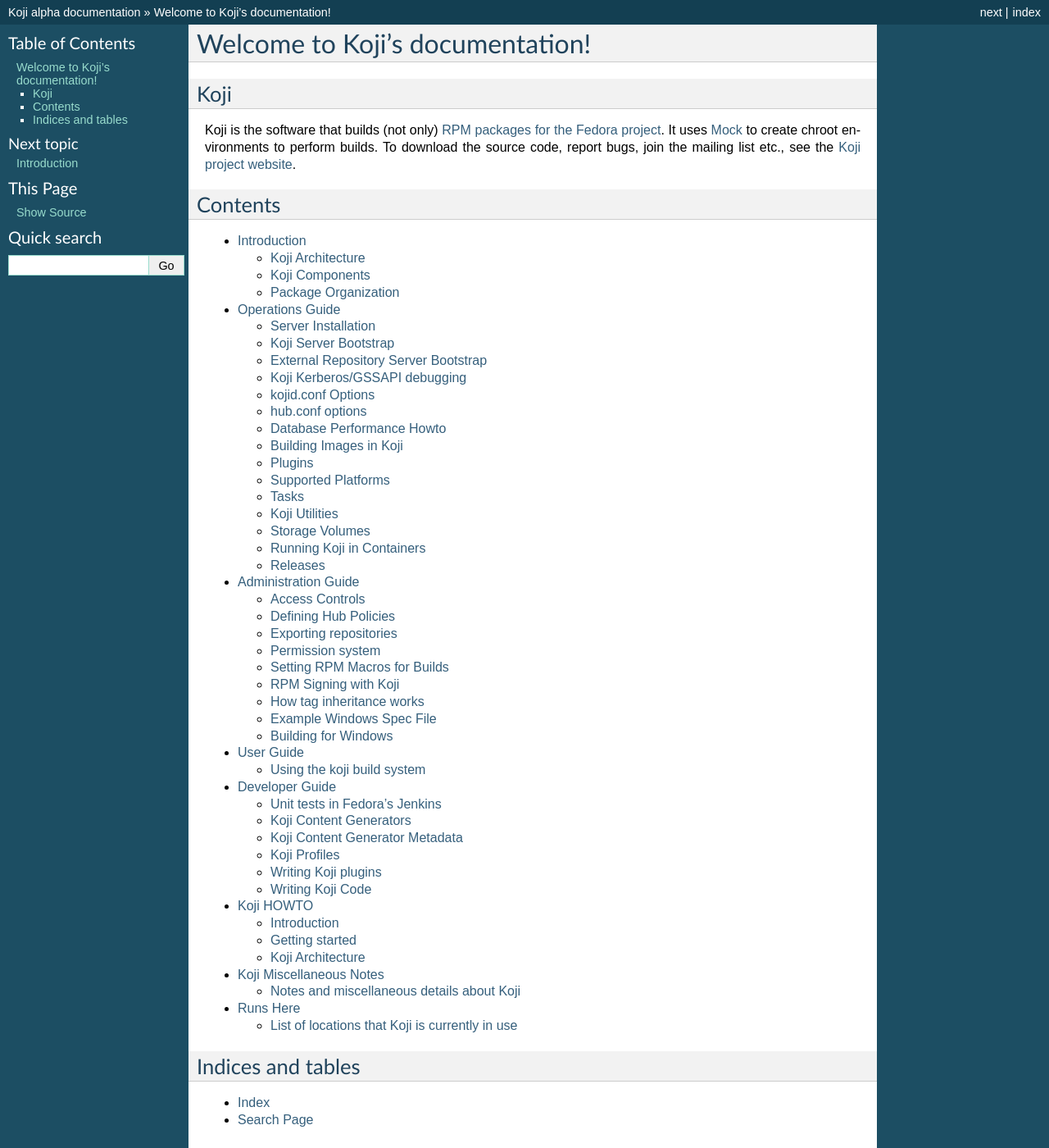
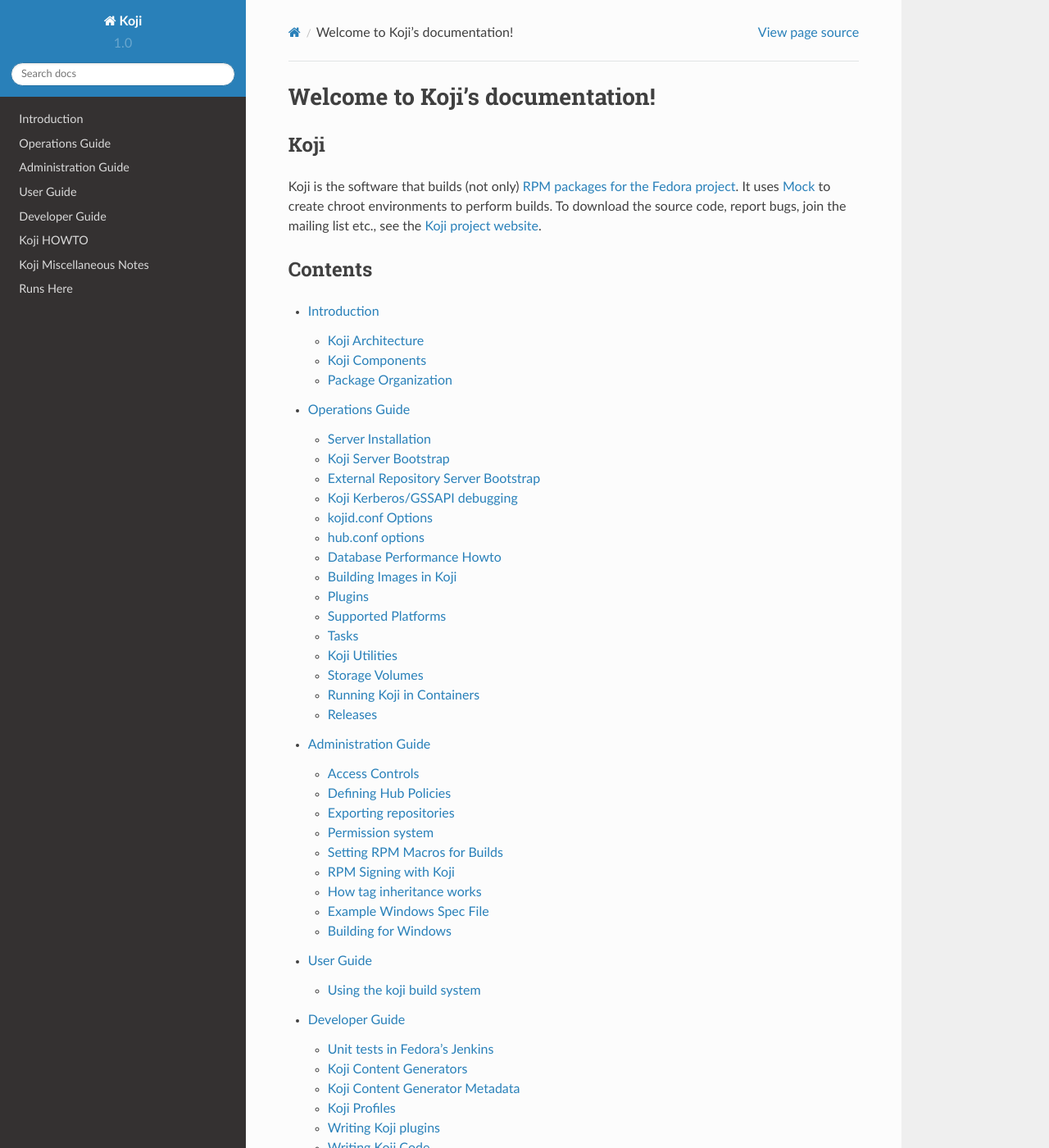
Before and after one commit to tkopecek/koji-docs-ng, a Sphinx documentation site: the page built from source/index.rst, in a window 1280 px wide and 1400 px high. Shown: the whole window at 82% size. Built offline with Sphinx 7.4.7 and the Read the Docs theme 2.0.0, drawn with Linux system fonts in a browser that asks for light colours; some of the changed text lies outside the part shown.

Commit message:
use read the docs theme

```diff
--- a/source/conf.py
+++ b/source/conf.py
@@ -104,7 +104,7 @@
 
 # The theme to use for HTML and HTML Help pages.  See the documentation for
 # a list of builtin themes.
-html_theme = 'classic'
+html_theme = 'sphinx_rtd_theme'
 
 # Theme options are theme-specific and customize the look and feel of a theme
 # further.  For a list of options available for each theme, see the
--- /dev/null
+++ b/source/requirements.txt
@@ -0,0 +1 @@
+sphinx-rtd-theme
```
